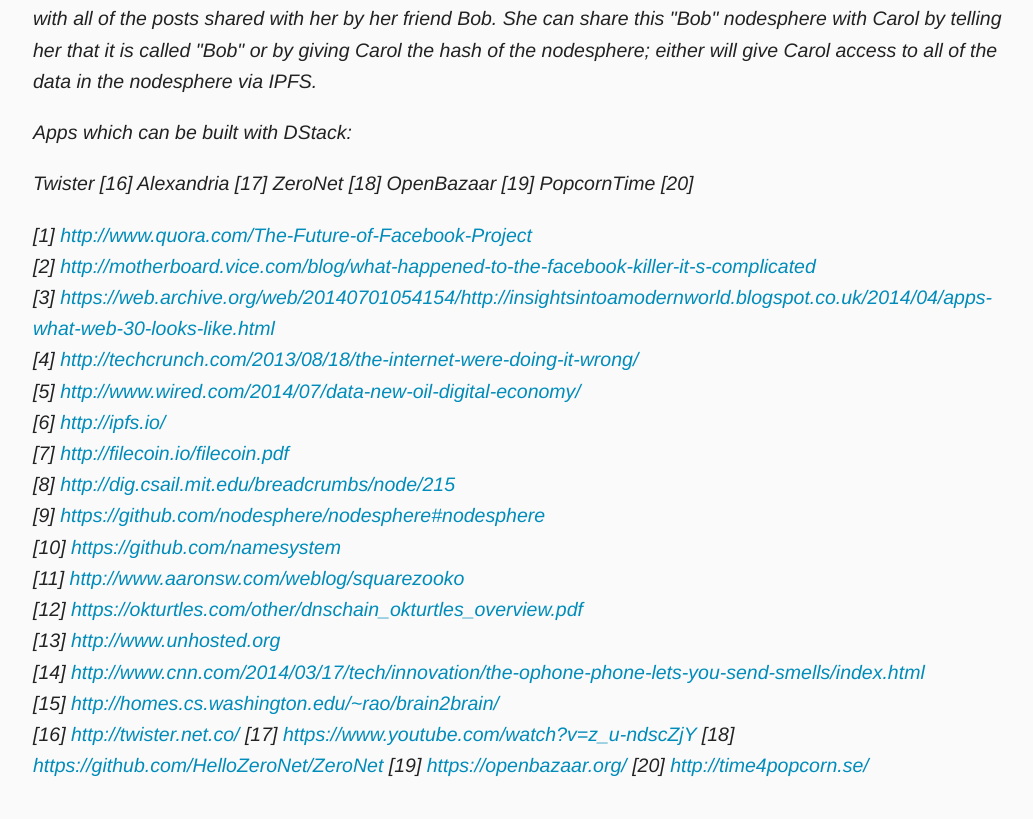
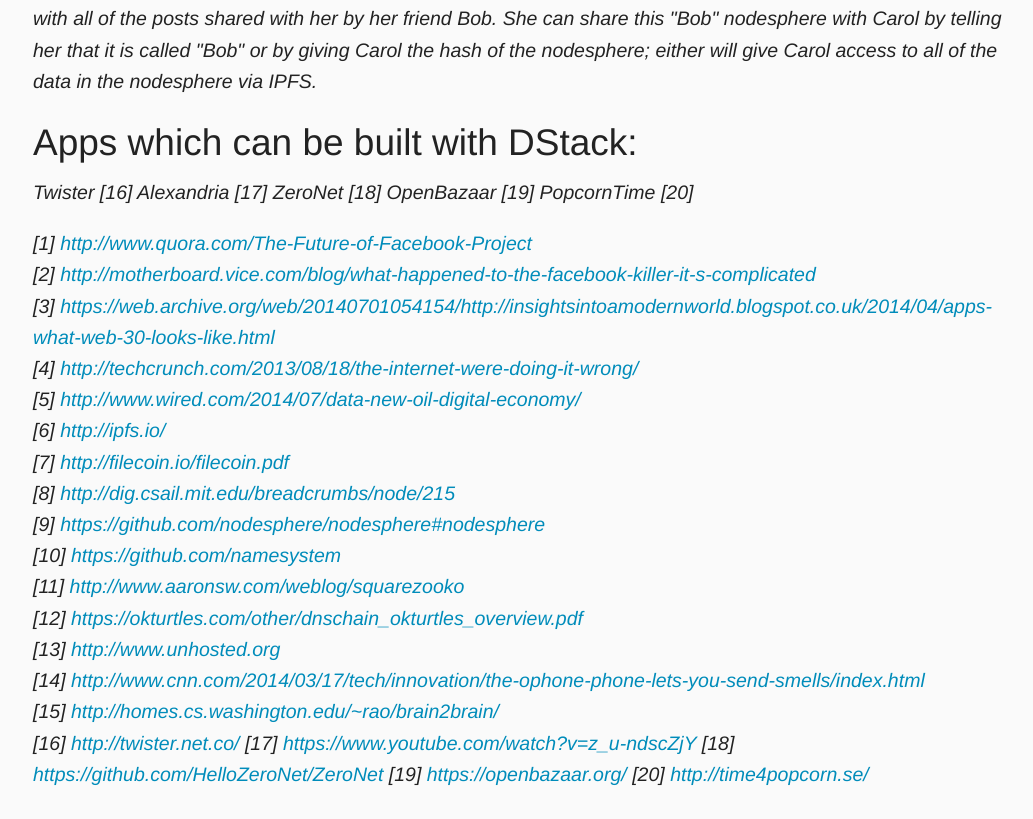
Before and after one commit to decentralizedstack/website, a plain HTML site: page learn-more/index.html in a window 1280 px wide. Shown: the part 4690-5509 px from the top of the page, without its empty margins (107-1140 px from the left). Drawn offline with Linux system fonts and the light colour scheme.

Commit message:
Update gh-pages [ci skip]

```diff
--- a/learn-more/index.html
+++ b/learn-more/index.html
@@ -33,7 +33,7 @@
 <p>A &quot;social network&quot; can be a very nebulous concept. In this instance, &quot;The Last Social Network&quot; refers to a specific design pattern on the Internet whereby people connect with other people that they find interesting - referred to variously as: &quot;friends,&quot; &quot;connections,&quot; or simply &quot;accounts&quot; - and share either found or original content with them. This content can be pictures, videos, audio tracks, text posts, or some combination thereof (coming soon: scents and brain signals) [14][15]. Since DStack has monetization built into the core, users can also transfer value to one another, either as a voluntary donation or as part of a market exchange.  </p>
 <p>To use the Last Social Network app, the user would first download the app, open it, and click &quot;new account.&quot; This will prompt them to either register with an existing Openname or create a new Openname. The app will then create a symmetric encryption container for all of the user&#39;s activity data. The symmetric encryption key used to encrypt this data is a version of the user&#39;s Openname that is cryptographically signed using their private key. Each time the user creates a private post on the network, another symmetric encryption container will be created and the symmetric key will be the hash of the post file signed by the user&#39;s private key.  Public posts are stored as plaintext hashes. The master list of a user&#39;s data hashes and metadata is kept in the encrypted activity data container and used by the app to make a user&#39;s data easy to categorize and link together in different nodespheres. If the user wants to share something private with a friend, the user will encrypt the data with the public key associated with their friend&#39;s Openname. All of the data produced by the user through their use of the Last Social Network app is stored in the IPFS network.  </p>
 <p>Data can be discovered through nodespheres, which are constructed by the user as they use the app and categorize data that they create or is shared with them. An Openname can be created for each nodesphere, with the hash of the nodesphere added as an attribute of the Openname and updated each time the nodesphere is modified. Nodespheres can structure data in the same kind of tree format that is seen elsewhere in computing i.e. dstack/wiki/whitepaper; &quot;dstack&quot; being the root category, &quot;wiki&quot; a folder in that category, and &quot;whitepaper&quot; a file in that folder. Alice could have a friends/school/bob nodesphere named &quot;Bob,&quot; which is a nodephere of nodespheres with all of the posts shared with her by her friend Bob. She can share this &quot;Bob&quot; nodesphere with Carol by telling her that it is called &quot;Bob&quot; or by giving Carol the hash of the nodesphere; either will give Carol access to all of the data in the nodesphere via IPFS.</p>
-<p>Apps which can be built with DStack:</p>
+<h2>Apps which can be built with DStack:</h2>
 <p>Twister [16]
 Alexandria [17]
 ZeroNet [18]
```
